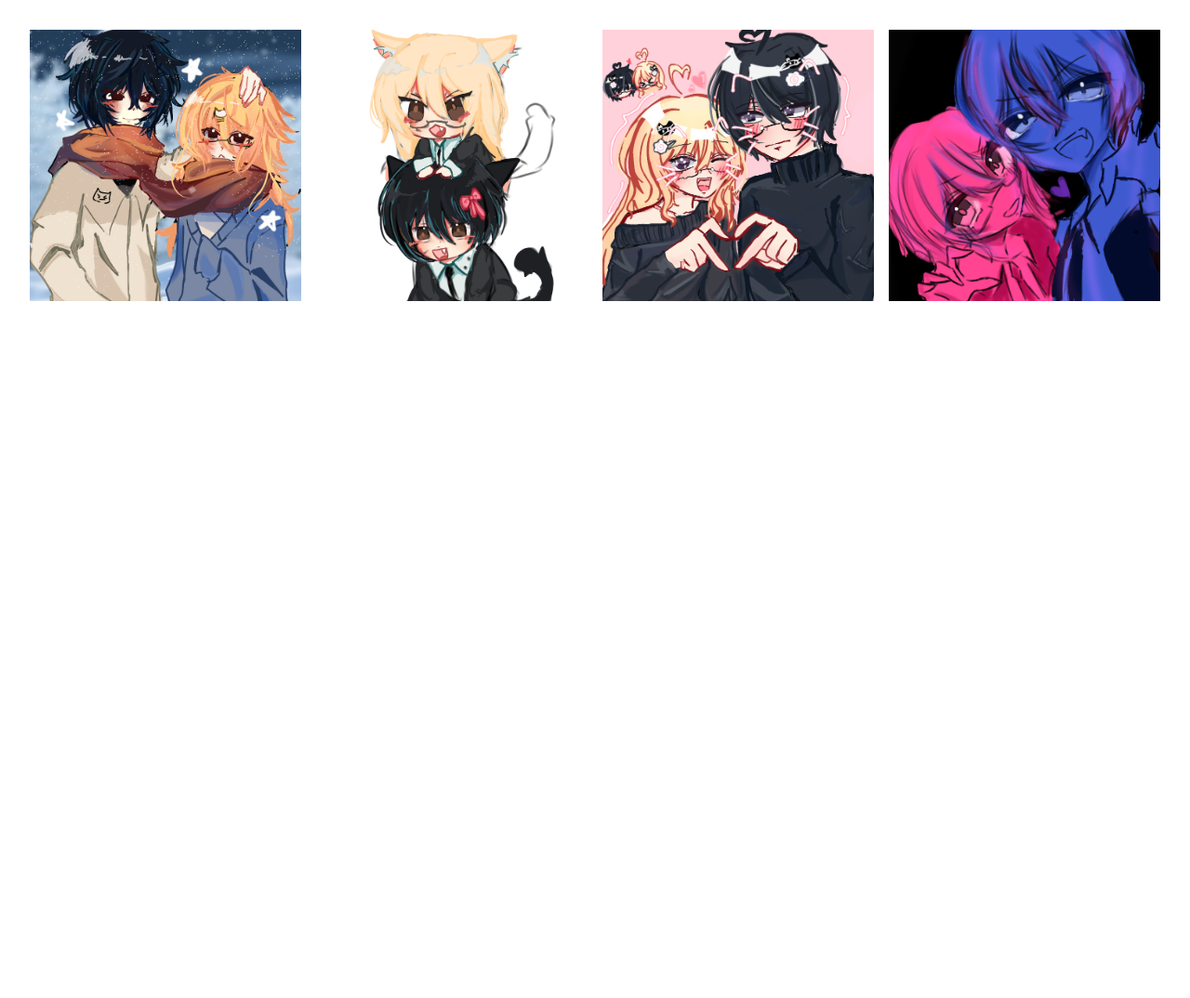
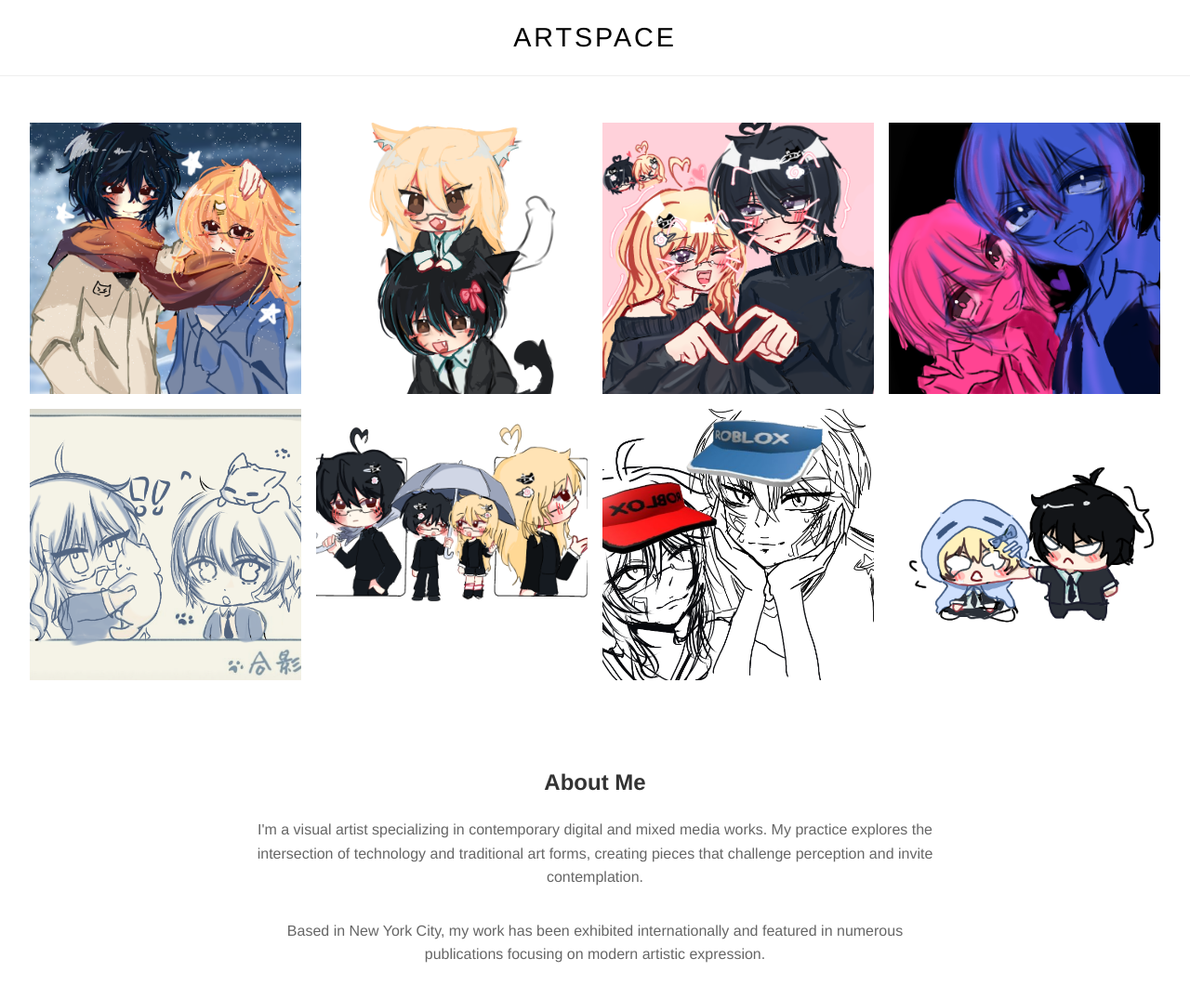
Before and after one commit to mamaimylim/mamaimylim.github.io, a plain HTML site: page index.html in a window 1280 px wide. Shown: the whole page at 93% size. Before the commit the page ends 800 px from the top, so only its background shows below. Drawn offline with Linux system fonts and the light colour scheme.

Commit message:
Update index.html

```diff
--- a/index.html
+++ b/index.html
@@ -16,9 +16,29 @@
             background: #ffffff;
         }
 
+        /* Header Styles */
+        .header {
+            position: fixed;
+            top: 0;
+            width: 100%;
+            background: white;
+            padding: 1.5rem 0;
+            text-align: center;
+            border-bottom: 1px solid #eee;
+            z-index: 1000;
+        }
+
+        .logo {
+            font-size: 1.8rem;
+            letter-spacing: 0.1em;
+            text-transform: uppercase;
+            color: #000;
+            text-decoration: none;
+        }
+
         .gallery-container {
             max-width: 1400px;
-            margin: 0 auto;
+            margin: 100px auto 0;
             padding: 2rem;
         }
 
@@ -43,6 +63,27 @@
             display: block;
         }
 
+        /* About Section */
+        .about-section {
+            max-width: 800px;
+            margin: 4rem auto;
+            padding: 0 2rem;
+            text-align: center;
+        }
+
+        .about-section h2 {
+            font-size: 1.5rem;
+            margin-bottom: 1.5rem;
+            color: #333;
+        }
+
+        .about-section p {
+            line-height: 1.6;
+            color: #666;
+            margin-bottom: 2rem;
+        }
+
+        /* Modal Styles */
         .modal {
             display: none;
             position: fixed;
@@ -87,19 +128,32 @@
             .grid-gallery {
                 grid-template-columns: repeat(2, 1fr);
             }
+
+            .logo {
+                font-size: 1.4rem;
+            }
         }
 
         @media (max-width: 480px) {
             .grid-gallery {
                 grid-template-columns: 1fr;
             }
+
+            .header {
+                padding: 1rem 0;
+            }
         }
     </style>
 </head>
 <body>
+    <!-- Header with Logo -->
+    <header class="header">
+        <a href="#" class="logo">ArtSpace</a>
+    </header>
+
+    <!-- Gallery Container -->
     <div class="gallery-container">
         <div class="grid-gallery">
-            <!-- Gallery Items -->
             <div class="gallery-item">
                 <img src="./img/1.png" alt="Artwork 1">
             </div>
@@ -107,14 +161,33 @@
                 <img src="./img/2.png" alt="Artwork 2">
             </div>
             <div class="gallery-item">
-                <img src="./img/3.png">
+                <img src="./img/3.png" alt="Artwork 3">
             </div>
             <div class="gallery-item">
                 <img src="./img/4.png" alt="Artwork 4">
             </div>
-            <!-- Add more items as needed -->
+              <div class="gallery-item">
+                <img src="./img/5.png" alt="Artwork 1">
+            </div>
+            <div class="gallery-item">
+                <img src="./img/6.png" alt="Artwork 2">
+            </div>
+            <div class="gallery-item">
+                <img src="./img/7.png" alt="Artwork 3">
+            </div>
+            <div class="gallery-item">
+                <img src="./img/8.png" alt="Artwork 4">
+            </div>
+            <!-- Add more items -->
         </div>
     </div>
+
+    <!-- About Section -->
+    <section class="about-section">
+        <h2>About Me</h2>
+        <p>I'm a visual artist specializing in contemporary digital and mixed media works. My practice explores the intersection of technology and traditional art forms, creating pieces that challenge perception and invite contemplation.</p>
+        <p>Based in New York City, my work has been exhibited internationally and featured in numerous publications focusing on modern artistic expression.</p>
+    </section>
 
     <!-- Modal -->
     <div class="modal" id="modal">
```
